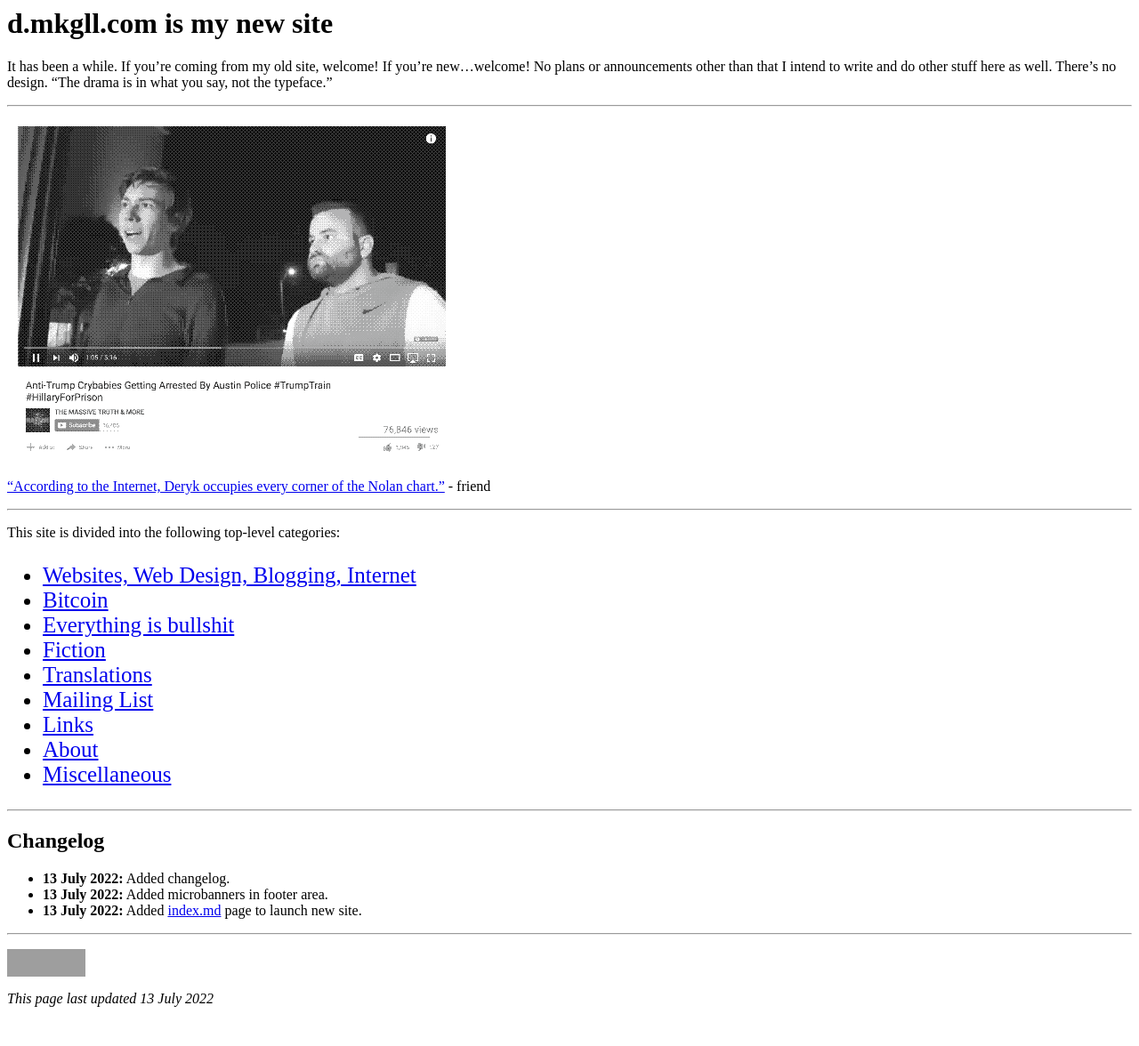
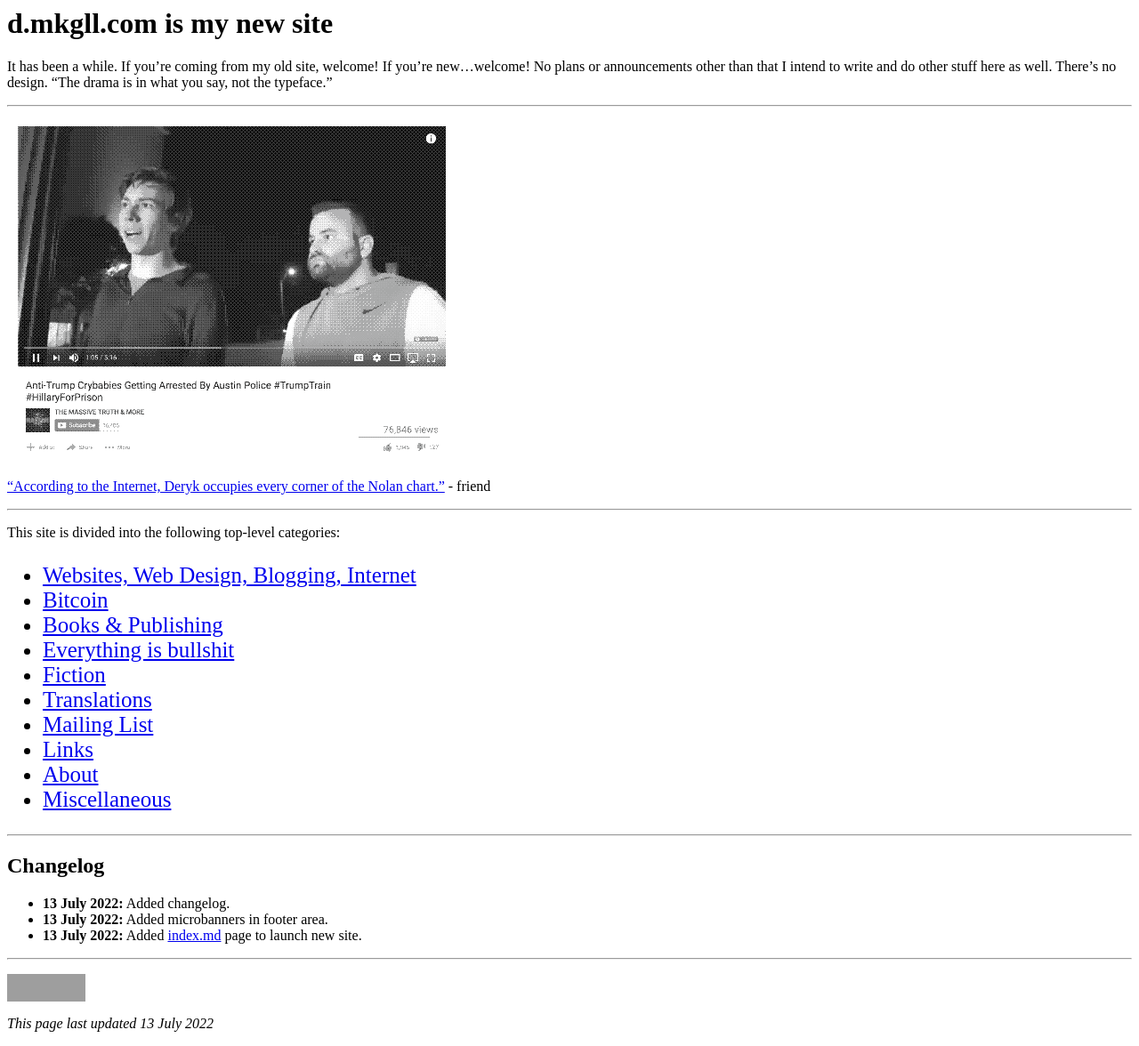
Before and after one commit to dmkgll/dmkgll, a Jekyll site: the page built from index.md, in a window 1280 px wide. Shown: the whole page at 89% size. Built offline with Jekyll 4.4.1, drawn with Linux system fonts in a browser that asks for light colours; before the commit the page ends 1148 px from its top, so only the background shows below that; grey boxes are pictures that could not be loaded.

Commit message:
Update index.md

```diff
--- a/index.md
+++ b/index.md
@@ -24,6 +24,7 @@ This site is divided into the following top-level categories:
 <ul style="FONT-SIZE: 25PX;">
 		<li><a href="/web">Websites, Web Design, Blogging, Internet</a></li>
 		<li><a href="gaming.html">Bitcoin</a></li>
+	        <li><a href="gaming.html">Books & Publishing</a></li>
 		<li><a href="tv.html">Everything is bullshit</a></li>
 		<li><a href="dd4c.html">Fiction</a></li>
 	<li><a href="dd4c.html">Translations</a></li>
```
